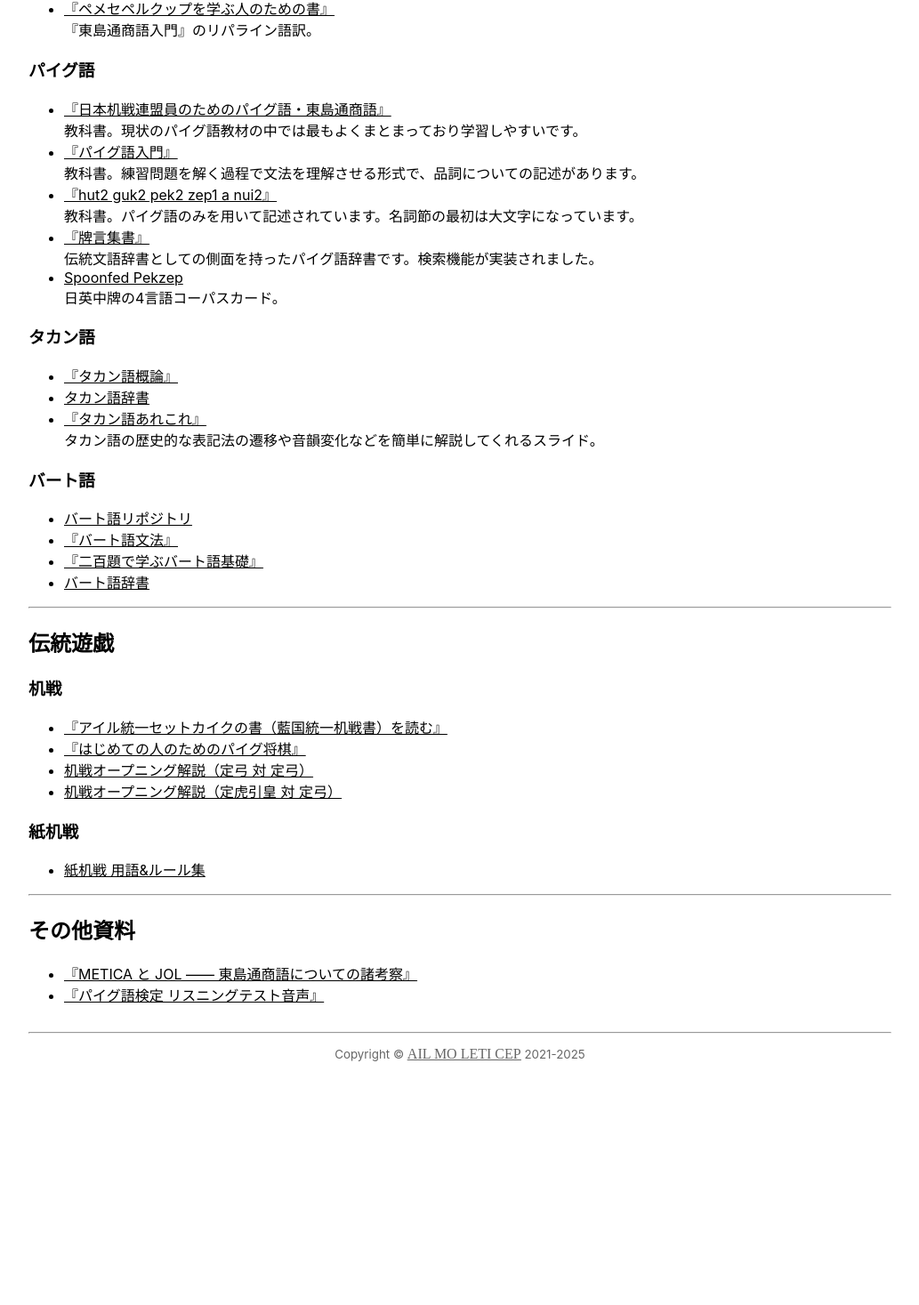
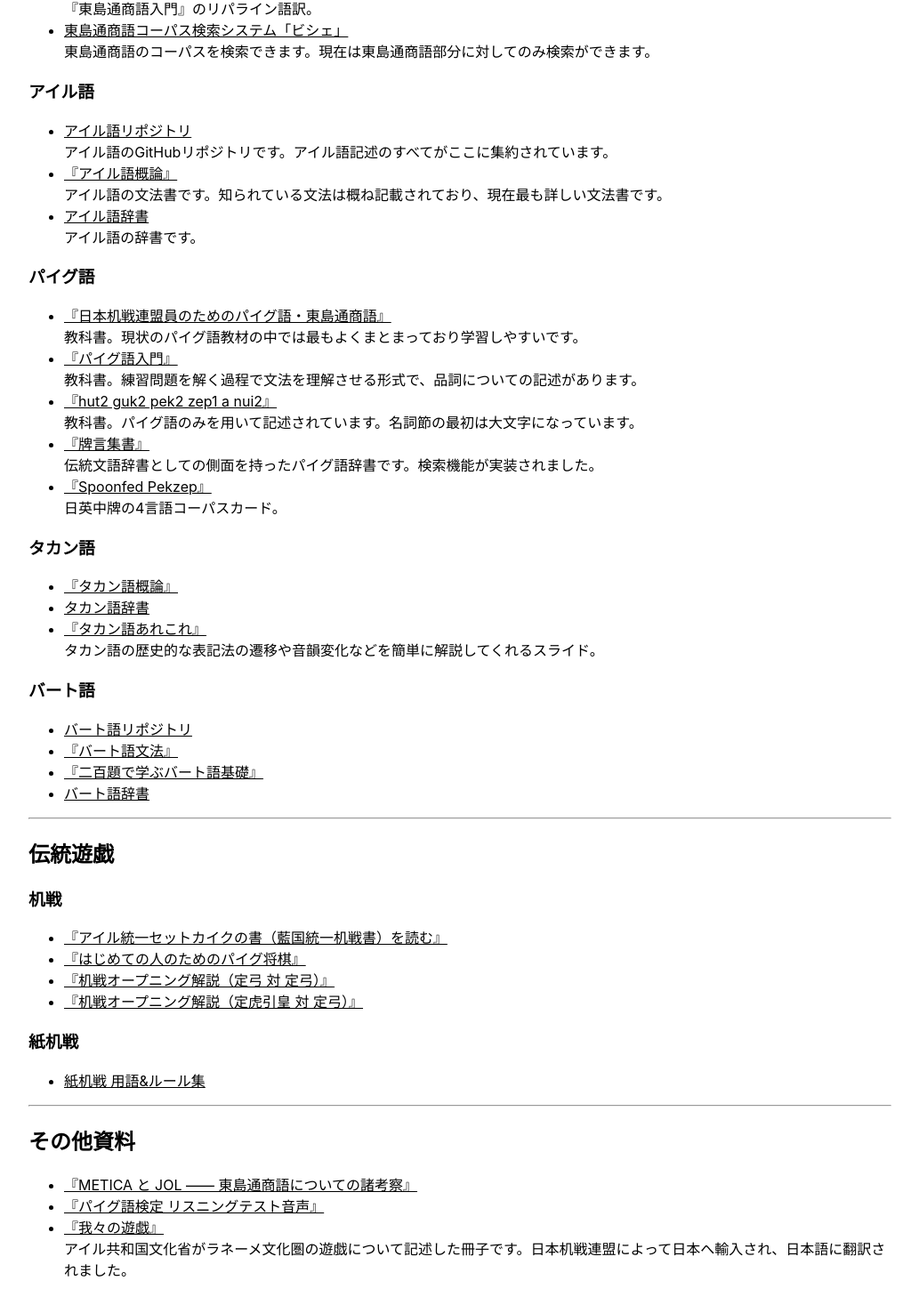
Before and after one commit to AIL-MO-LETI-CEP/ail-mo-leti-cep.github.io, a Next.js app: page /kante-kije in a window 1280 px wide. Shown: the part 459-1926 px from the top of the page at 89% size, without its empty margins (123-1156 px from the left). Before the commit the page ends 1666 px from the top, so only its background shows below. Built offline with nearby package versions, Linux system fonts and the light colour scheme; a web font is replaced by a local one.

Commit message:
アイル語関連

```diff
--- a/pages/kante-kije/index.tsx
+++ b/pages/kante-kije/index.tsx
@@ -10,6 +10,7 @@ import {
   cetkaikBookLinkData,
   nincetkaikBookLinkData,
   otherBookLinkData,
+  ailBooksLinkData,
 } from 'src/data/linkdata/kante-kije';
 import usePageTitle from 'src/hooks/usePageTitle';
 
@@ -36,6 +37,8 @@ const Index = () => {
         <h2>言語教材</h2>
         <h3>東島通商語</h3>
         <ExternalLinkList linkDataList={pmcpBooksLinkData} />
+        <h3>アイル語</h3>
+        <ExternalLinkList linkDataList={ailBooksLinkData} />
         <h3>パイグ語</h3>
         <ExternalLinkList linkDataList={praigeBookLinkData} />
         <h3>タカン語</h3>
--- a/src/data/linkdata/kante-kije.ts
+++ b/src/data/linkdata/kante-kije.ts
@@ -8,10 +8,9 @@ export const pmcpBooksLinkData = [
   },
   {
     title: '東島通商語辞書',
-    url: 'http://jurliyuuri.com/json-reader',
+    url: 'http://jurliyuuri.com/json-reader/?url=https%3A%2F%2Fjurliyuuri.com%2Fail%2Fail.json',
     description: [
-      '「pmcf」ボタンを押すことで東島通商語の見出し語が読み込まれます。検索にはブラウザのページ内検索を使いましょう。',
-      '見出し語以外は全てリパライン語で書かれているため注意。',
+      '東島通商語の辞書です。見出し語以外は全てリパライン語で書かれています。'
     ],
   },
   {
@@ -19,7 +18,36 @@ export const pmcpBooksLinkData = [
     url: 'https://docs.google.com/document/d/1hL2MVWOmaoP1KAvFw2TvHKDpn0I4TE8agSGwFW1Z748',
     description: ['『東島通商語入門』のリパライン語訳。'],
   },
+  {
+    title: '東島通商語コーパス検索システム「ビシェ」',
+    url: 'https://sozysozbot.github.io/bixe/search.html',
+    description: ['東島通商語のコーパスを検索できます。現在は東島通商語部分に対してのみ検索ができます。']
+  }
 ];
+
+export const ailBooksLinkData = [
+  {
+    title: 'アイル語リポジトリ',
+    url: 'https://jurliyuuri.com/ail/',
+    description: [
+      'アイル語のGitHubリポジトリです。アイル語記述のすべてがここに集約されています。',
+    ],
+  },
+  {
+    title: '『アイル語概論』',
+    url: 'https://docs.google.com/document/d/1iI9IpPaY_nCbdiodAcAjKIwyOA0z37Jacois1UelSQE/edit',
+    description: [
+      'アイル語の文法書です。知られている文法は概ね記載されており、現在最も詳しい文法書です。',
+    ],
+  },
+  {
+    title: 'アイル語辞書',
+    url: 'https://jurliyuuri.com/json-reader/?url=https%3A%2F%2Fjurliyuuri.com%2Fail%2Fail.json',
+    description: [
+      'アイル語の辞書です。',
+    ],
+  }
+]
 
 export const praigeBookLinkData = [
   {
@@ -51,7 +79,7 @@ export const praigeBookLinkData = [
     ],
   },
   {
-    title: 'Spoonfed Pekzep',
+    title: '『Spoonfed Pekzep』',
     url: 'http://jurliyuuri.com/spoonfed_pekzep/',
     description: ['日英中牌の4言語コーパスカード。'],
   },
@@ -65,7 +93,7 @@ export const takanBookLinkData = [
   },
   {
     title: 'タカン語辞書',
-    url: 'http://jurliyuuri.com/json-reader/?url=http://jurliyuuri.com/takan_cen/%E7%9A%87%E8%A8%80%E9%9B%86%E6%9B%B8.json',
+    url: 'http://jurliyuuri.com/json-reader/?url=https%3A%2F%2Fjurliyuuri.com%2Ftakan_cen%2F皇言集書.json',
     description: [],
   },
   {
@@ -112,13 +140,13 @@ export const cetkaikBookLinkData = [
     description: [],
   },
   {
-    title: '机戦オープニング解説（定弓 対 定弓）',
-    url: 'https://web.archive.org/web/20220627021006/https://jurliyuuri.org/2021/12/16/cerke_opening/',
+    title: '『机戦オープニング解説（定弓 対 定弓）』',
+    url: 'https://web.archive.org/web/20220627021006/jurliyuuri.org/2021/12/16/cerke_opening/',
     description: [],
   },
   {
-    title: '机戦オープニング解説（定虎引皇 対 定弓）',
-    url: 'https://web.archive.org/web/20230424053744/https://jurliyuuri.org/2023/02/27/y1dau2mi2tam2/',
+    title: '『机戦オープニング解説（定虎引皇 対 定弓）』',
+    url: 'https://web.archive.org/web/20230424053744/jurliyuuri.org/2023/02/27/y1dau2mi2tam2/',
     description: [],
   },
 ];
@@ -142,4 +170,11 @@ export const otherBookLinkData = [
     url: 'https://www.youtube.com/watch?v=lETRnHmJgAQ',
     description: [],
   },
+  {
+    title: '『我々の遊戯』',
+    url: 'https://yasusho.github.io/lanerme_traditional_games/%E3%82%B2%E3%83%A0%E3%83%9E2023/%E6%88%91%E3%80%85%E3%81%AE%E9%81%8A%E6%88%AF.pdf',
+    description: [
+      'アイル共和国文化省がラネーメ文化圏の遊戯について記述した冊子です。日本机戦連盟によって日本へ輸入され、日本語に翻訳されました。',
+    ],
+  },
 ];
```
